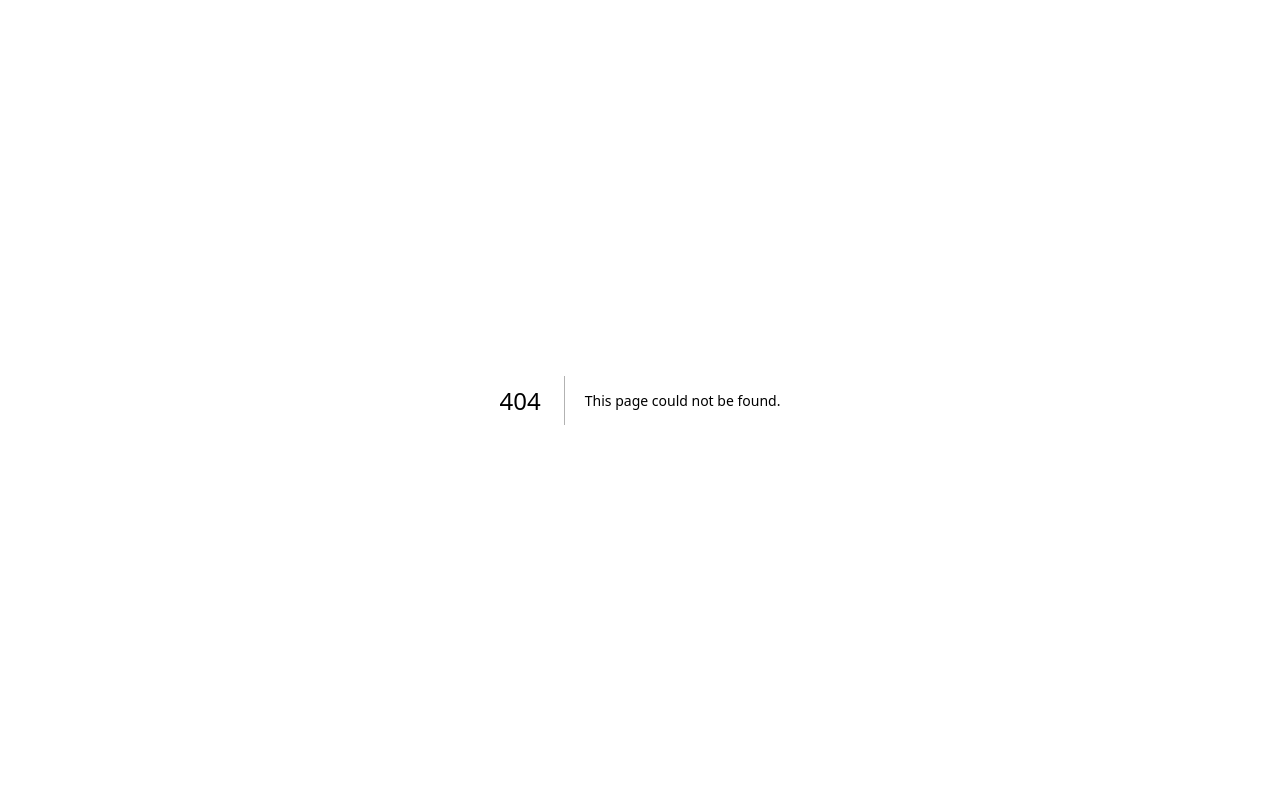
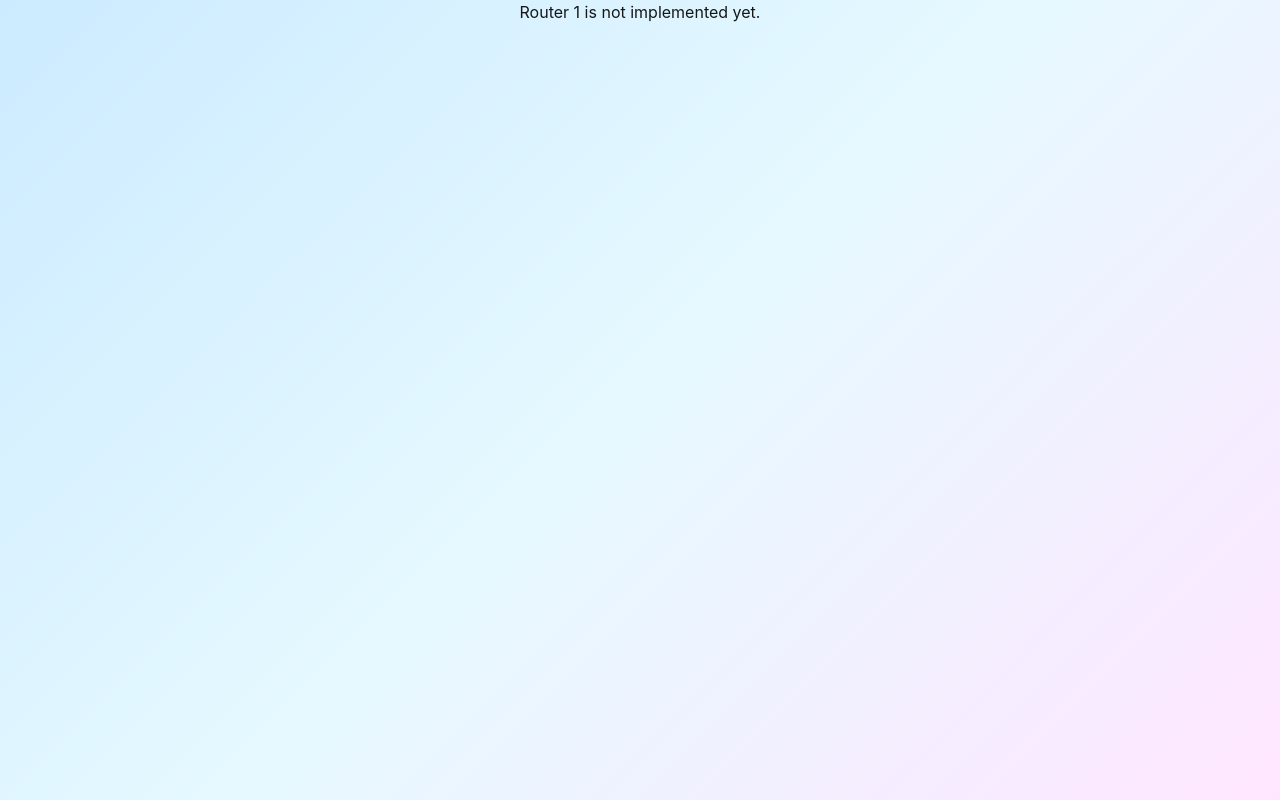
Before and after one commit to Patri22k/ecommerce-app, a Next.js app in the folder frontend/: page /admin/product/1 in a window 1280 px wide. Before the commit this address had no page. Built offline with nearby package versions, Linux system fonts and the light colour scheme.

Commit message:
feat: add page for /admin/product/:id and AdminProduct

```diff
--- a/frontend/src/app/admin/page.tsx
+++ b/frontend/src/app/admin/page.tsx
@@ -9,7 +9,7 @@ import {useRouter} from "next/navigation";
 import GlobalError from "@/components/common/error/GlobalError";
 import LoadPage from "@/components/common/LoadPage";
 import Heading1 from "@/components/ui/Heading1";
-import Product, {ProductProps} from "@/components/common/Product";
+import Product, {ProductProps} from "@/components/product/Product";
 import handleFetchingProducts from "@/lib/fetchProducts";
 import useAdminAccess from "@/hooks/useAdminAccess";
 
@@ -76,6 +76,7 @@ export default function AdminPage() {
                 description={product.description}
                 imageUrl={product.imageUrl}
                 price={product.price}
+                onClick={() => router.push(`/admin/product/${product.id}`)}
               />
             )
             })
--- /dev/null
+++ b/frontend/src/app/admin/product/[id]/page.tsx
@@ -0,0 +1,14 @@
+"use client";
+
+import {useParams} from "next/navigation";
+
+export default function ProductPage() {
+  const params = useParams();
+  const pageId = params?.id;
+
+  return (
+    <span>
+      Router {pageId} is not implemented yet.
+    </span>
+  );
+}
--- a/frontend/src/app/admin/product/page.tsx
+++ b/frontend/src/app/admin/product/page.tsx
@@ -16,7 +16,7 @@ import useAdminAccess from "@/hooks/useAdminAccess";
 import RedirectLink from "@/components/common/link/RedirectLink";
 import useAutoClearError from "@/hooks/useAutoClearError";
 
-export default function ProductPage() {
+export default function CreateProductPage() {
   const {initialized, adminError} = useAdminAccess();
 
   const [title, setTitle] = useState<string>("");
--- a/frontend/src/app/page.tsx
+++ b/frontend/src/app/page.tsx
@@ -1,6 +1,6 @@
 import { Search } from 'lucide-react';
 import Navbar from "@/components/common/Navbar";
-import Product from "@/components/common/Product";
+import Product from "@/components/product/Product";
 import Header from "@/components/common/Header";
 import Footer from "@/components/common/Footer";
 import SmartHubLogo from "@/components/ui/SmartHubLogo";
@@ -15,6 +15,8 @@ export default function HomePage() {
         <Search className="mx-3 mt-2 mr-4" />
       </Header>
       <MainBase>
+        {/* JUST FOR TESTING */}
+        {/* END OF TESTING */}
         <Heading2>The best products for you</Heading2>
         <div className="grid grid-cols-2 gap-3">
           <Product
--- /dev/null
+++ b/frontend/src/components/product/AdminProduct.tsx
@@ -0,0 +1,6 @@
+export default function AdminProduct() {
+  return (
+    <>
+    </>
+  );
+}
--- a/frontend/src/components/common/Product.tsx
+++ b/frontend/src/components/product/Product.tsx
@@ -1,7 +1,8 @@
 import Image from "next/image";
 import {ShoppingCart} from "lucide-react";
+import React from "react";
 
-export interface ProductProps {
+export interface ProductProps extends React.DetailedHTMLProps<React.HTMLAttributes<HTMLDivElement>, HTMLDivElement> {
   id?: string;
   name: string;
   description: string;
@@ -10,12 +11,10 @@ export interface ProductProps {
   price: number;
 }
 
-export default function Product(props: ProductProps) {
-  const {name, price, imageUrl=""} = props;
-
+export default function Product({name,price,imageUrl="", ...next}: ProductProps) {
   return (
     <div className={"flex flex-col justify-center items-center text-center text-xs w-full " +
-    "shadow rounded pt-2 gap-y-2 bg-white"}>
+    "shadow rounded pt-2 gap-y-2 bg-white"} {...next}>
       <div className={"flex flex-col justify-center items-center text-left gap-y-2 pb-1"}>
         <Image
           src={imageUrl}
```
